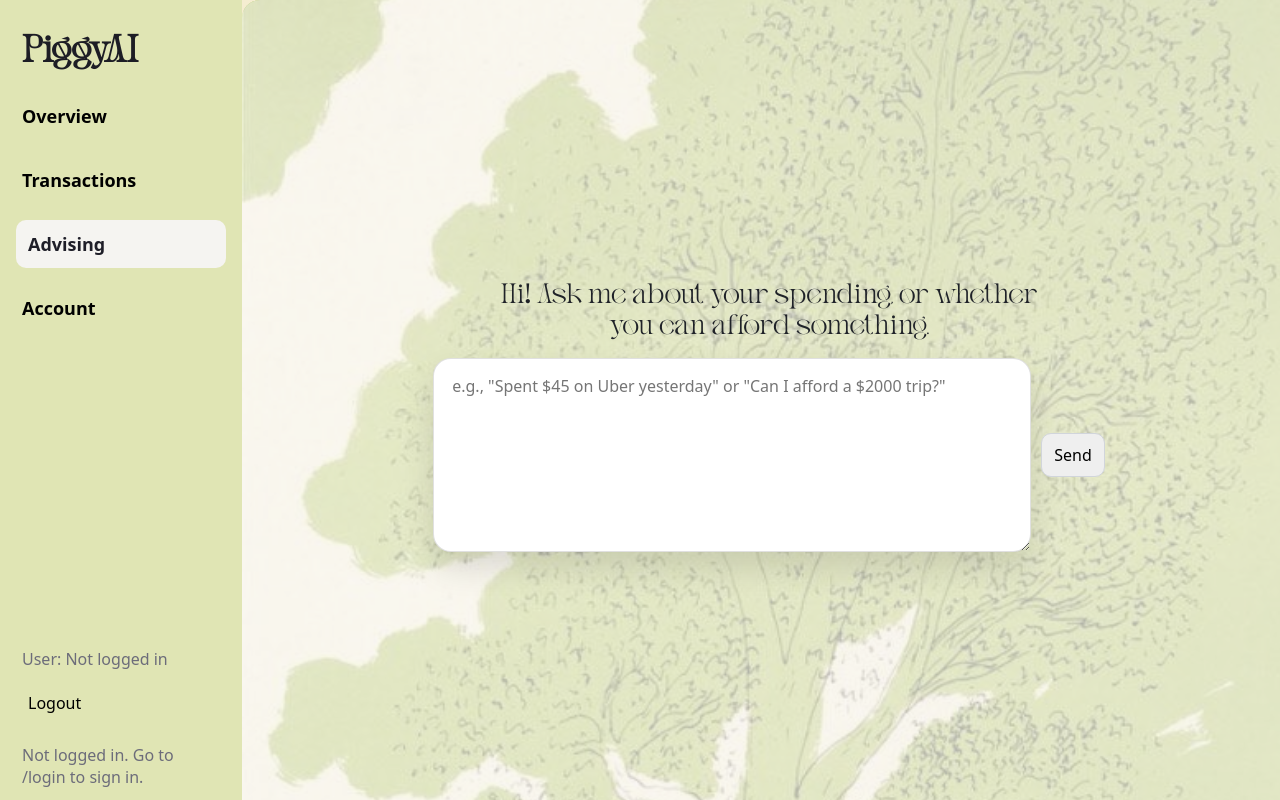
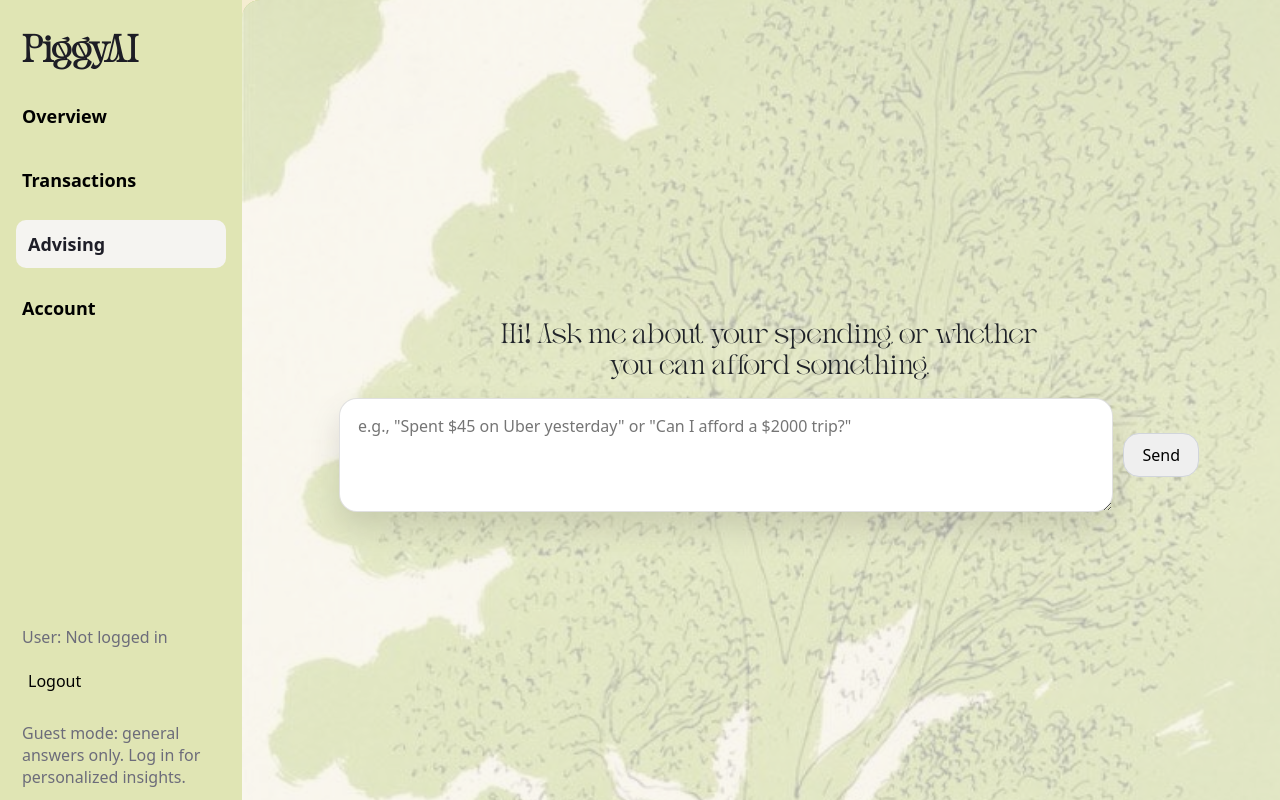
Before and after one commit to xinyu511/fin_brawl, a Next.js app in the folder web/: page /advising in a window 1280 px wide. Built offline with nearby package versions, Linux system fonts and the light colour scheme.

Commit message:
advising: activate API and add UI

```diff
--- a/web/app/advising/page.tsx
+++ b/web/app/advising/page.tsx
@@ -45,7 +45,7 @@ export default function AdvisingPage() {
     (async () => {
       const token = getToken();
       if (!token) {
-        setStatus("Not logged in. Go to /login to sign in.");
+        setStatus("Guest mode: general answers only. Log in for personalized insights.");
         return;
       }
       try {
@@ -101,6 +101,9 @@ export default function AdvisingPage() {
     setChat((prev) => [...prev, { role: "assistant", content: out.reply }]);
   }
 
+  const hasUserInput = chat.some((msg) => msg.role === "user");
+  const showLog = hasUserInput || chat.length > 1;
+
   return (
     <div className={`row ${styles.layout} page-body page--advising`}>
       <Sidebar active="advising" username={username} status={status} />
@@ -108,10 +111,12 @@ export default function AdvisingPage() {
       <div className={`stack ${styles.content}`}>
         <div className={styles.chatRightPane}>
           <div className={styles.chatRightInner}>
+            {!showLog && (
+              <>
                 <div className={`brand-font ${styles.chatTagline}`}>
                   Hi! Ask me about your spending, or whether you can afford something.
                 </div>
-            <div className={styles.chatInputCenter}>
+                <div className={styles.chatInputBar}>
                   <textarea
                     className={styles.chatInputLarge}
                     placeholder='e.g., "Spent $45 on Uber yesterday" or "Can I afford a $2000 trip?"'
@@ -123,10 +128,55 @@ export default function AdvisingPage() {
                         sendChat();
                       }
                     }}
-                rows={5}
+                    rows={3}
                   />
-              <button onClick={sendChat}>Send</button>
+                  <button className={styles.chatSend} onClick={sendChat}>
+                    Send
+                  </button>
                 </div>
+              </>
+            )}
+            {showLog && (
+              <div className={styles.chatCardShell}>
+                <div className={styles.chatLog}>
+                  {chat.map((msg, idx) => (
+                    <div
+                      key={`${msg.role}-${idx}`}
+                      className={`${styles.chatItem} ${
+                        msg.role === "assistant"
+                          ? styles.chatItemAssistant
+                          : styles.chatItemUser
+                      }`}
+                    >
+                      <span className={styles.chatBubble}>{msg.content}</span>
+                    </div>
+                  ))}
+                  {status === "Thinking..." && (
+                    <div className={`${styles.chatItem} ${styles.chatItemAssistant}`}>
+                      <span className={styles.chatBubble}>Thinking...</span>
+                    </div>
+                  )}
+                </div>
+                <div className={styles.chatInputBar}>
+                  <textarea
+                    className={styles.chatInputLarge}
+                    placeholder='e.g., "Spent $45 on Uber yesterday" or "Can I afford a $2000 trip?"'
+                    value={chatInput}
+                    onChange={(e) => setChatInput(e.target.value)}
+                    onKeyDown={(e) => {
+                      if (e.key === "Enter" && !e.shiftKey) {
+                        e.preventDefault();
+                        sendChat();
+                      }
+                    }}
+                    rows={3}
+                  />
+                  <button className={styles.chatSend} onClick={sendChat}>
+                    Send
+                  </button>
+                </div>
+              </div>
+            )}
           </div>
         </div>
       </div>
--- a/web/app/api/chat/route.ts
+++ b/web/app/api/chat/route.ts
@@ -94,11 +94,32 @@ export async function POST(req: Request) {
       ? (process.env.DEDALUS_MODEL_TEXT || "openai/gpt-4o-mini")
       : (process.env.OPENAI_MODEL_TEXT || "gpt-4.1-mini");
 
-    if (!user_id || !token) {
-      return NextResponse.json({
-        reply:
-          "Please login first so I can read your transactions and do real math. Go to /login.",
+    const guestMode = !user_id || !token;
+    if (guestMode) {
+      const explain = await llmComplete({
+        model: modelText,
+        input: [
+          { role: "system", content: [{ type: "input_text", text: ANSWER_SYSTEM }] },
+          {
+            role: "user",
+            content: [
+              {
+                type: "input_text",
+                text: `${message}
+
+Note: You do not have access to the user's transactions. Give general guidance and suggest logging in for personalized insights.`,
+              },
+            ],
+          },
+        ],
       });
+
+      const reply: string =
+        explain?.output?.[0]?.content?.find(
+          (c: { type: string }) => c.type === "output_text"
+        )?.text ?? "Please log in for personalized insights.";
+
+      return NextResponse.json({ reply });
     }
 
     // Intent routing
--- a/web/app/dashboard/page.module.css
+++ b/web/app/dashboard/page.module.css
@@ -295,8 +295,9 @@
 
 .chatInputLarge {
   flex: 1;
-  max-width: 560px;
-  min-height: 160px;
+  width: 100%;
+  max-width: none;
+  min-height: 80px;
   background: #ffffff;
   border: 1px solid rgba(0, 0, 0, 0.12);
   box-shadow: 0 16px 32px rgba(0, 0, 0, 0.12);
@@ -331,7 +332,7 @@
 .chatRightInner {
   position: relative;
   z-index: 1;
-  width: min(720px, 92vw);
+  width: min(860px, 92vw);
   display: grid;
   gap: 16px;
 }
@@ -345,26 +346,89 @@
   margin: 0 auto;
 }
 
+.chatCardShell {
+  background: rgba(255, 255, 255, 0.95);
+  border-radius: 20px;
+  box-shadow: 0 18px 36px rgba(0, 0, 0, 0.12);
+  padding: 18px;
+  margin-bottom: 28px;
+  min-height: 60vh;
+  display: flex;
+  flex-direction: column;
+  gap: 12px;
+}
+
+.chatCardTitle {
+  font-weight: 700;
+  font-size: 18px;
+  color: #1f2228;
+}
+
 .chatLog {
-  height: 260px;
+  width: 97%;
+  flex: 1;
+  min-height: 520px;
+  max-height: 520px;
+  height: 520px;
   overflow: auto;
-  border: 1px solid var(--dash-border);
+  border: none;
   border-radius: 12px;
   padding: 10px;
   background: #fff;
+  display: flex;
+  flex-direction: column;
+  gap: 10px;
 }
 
 .chatItem {
-  margin-bottom: 10px;
+  display: flex;
+  align-items: flex-start;
+  gap: 8px;
+}
+
+.chatItemAssistant {
+  justify-content: flex-start;
+}
+
+.chatItemUser {
+  justify-content: flex-end;
+}
+
+.chatBubble {
+  max-width: 78%;
+  padding: 10px 12px;
+  border-radius: 16px;
+  background: #f1f3f8;
+  color: #1f2228;
+  box-shadow: 0 2px 6px rgba(0, 0, 0, 0.08);
+  white-space: pre-wrap;
+}
+
+.chatItemUser .chatBubble {
+  background: #bfe6d6;
 }
 
 .chatInputRow {
   margin-top: 10px;
   gap: 10px;
+  width: 100%;
 }
 
 .chatInput {
   flex: 1;
+}
+
+.chatInputBar {
+  width: 100%;
+  display: flex;
+  gap: 10px;
+  align-items: center;
+}
+
+.chatSend {
+  margin-left: auto;
+  padding: 10px 18px;
+  border-radius: 16px;
 }
 
 .chatTip {
```
Also changed, not shown: 1 other file (tests, documents, lock files or other folders). Lines whose indentation alone changed are shown as unchanged.
